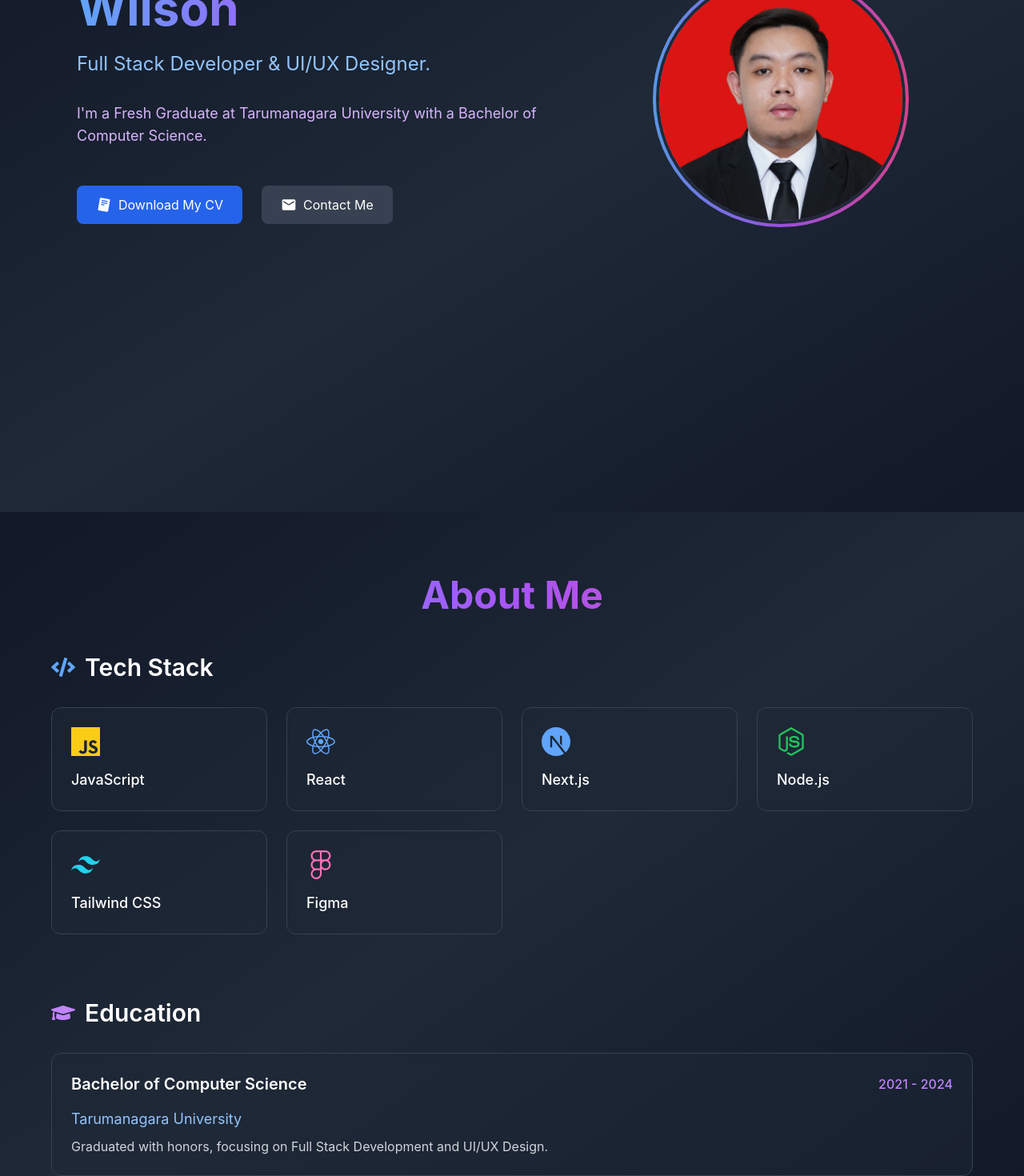
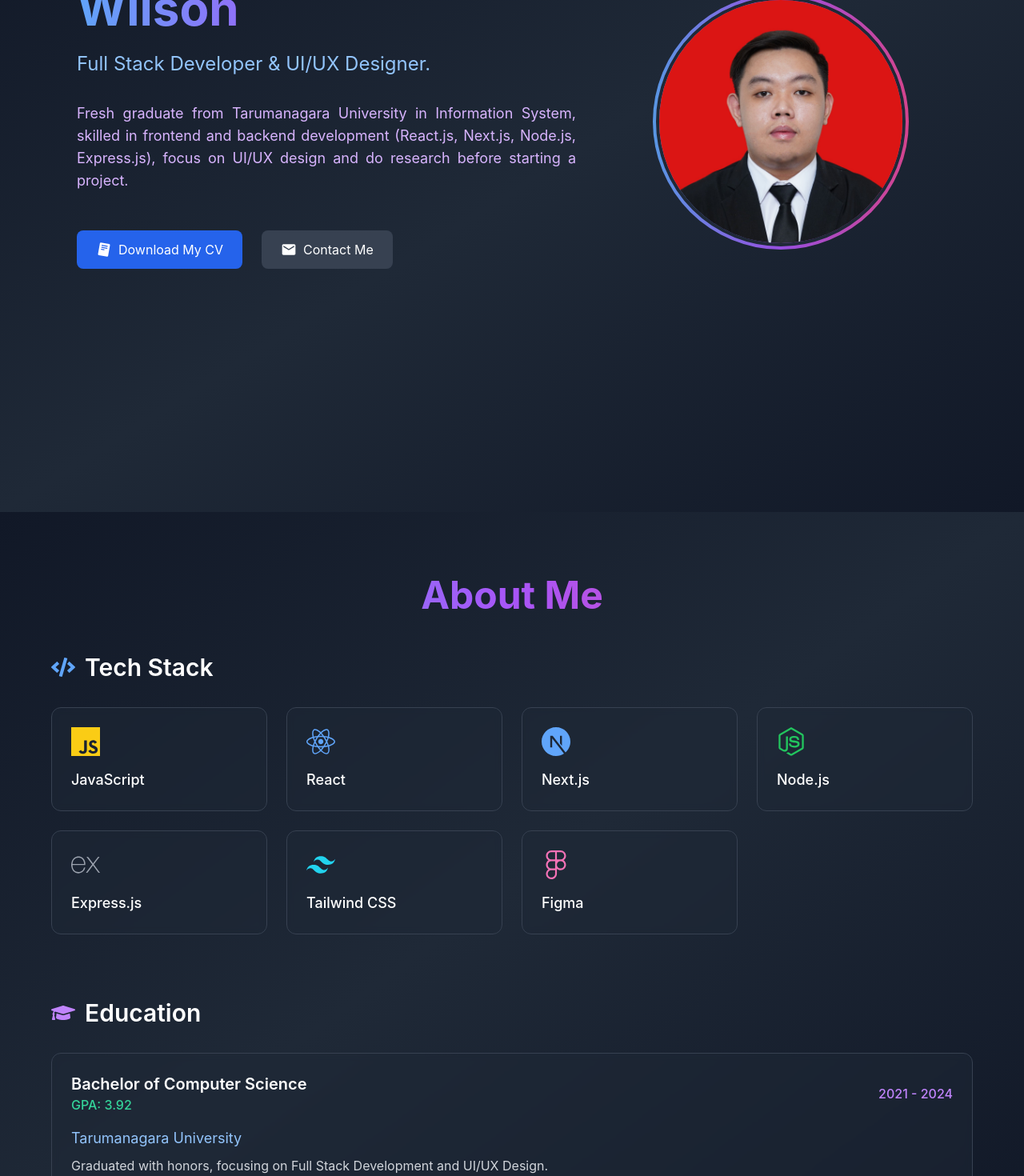
Before and after one commit to prancerss/ferry-porto, a React (Create React App) app: page / in a window 1280 px wide. Shown: the part 160-1630 px from the top of the page at 80% size. Built offline with nearby package versions, Linux system fonts and the light colour scheme.

Commit message:
fixing CV and home page

```diff
--- a/src/components/aboutme.js
+++ b/src/components/aboutme.js
@@ -1,6 +1,6 @@
 import React from 'react';
 import { FaCode, FaGraduationCap, FaReact, FaNodeJs, FaDatabase, FaFigma } from 'react-icons/fa';
-import { SiTailwindcss, SiJavascript, SiNextdotjs } from 'react-icons/si';
+import { SiTailwindcss, SiJavascript, SiNextdotjs, SiExpress } from 'react-icons/si';
 
 const AboutMe = () => {
   const techStack = [
@@ -8,9 +8,9 @@ const AboutMe = () => {
     { name: 'React', icon: FaReact, color: 'text-blue-400' },
     { name: 'Next.js', icon: SiNextdotjs, color: 'text-blue-400' },
     { name: 'Node.js', icon: FaNodeJs, color: 'text-green-500' },
+    { name: 'Express.js', icon: SiExpress, color: 'text-gray-400' },
     { name: 'Tailwind CSS', icon: SiTailwindcss, color: 'text-cyan-400' },
     { name: 'Figma', icon: FaFigma, color: 'text-pink-400' },
-
   ];
 
   const education = [
@@ -18,6 +18,7 @@ const AboutMe = () => {
       degree: 'Bachelor of Computer Science',
       institution: 'Tarumanagara University',
       year: '2021 - 2024',
+      gpa: '3.92',
       description: 'Graduated with honors, focusing on Full Stack Development and UI/UX Design.'
     }
   ];
@@ -62,7 +63,10 @@ const AboutMe = () => {
                 className="bg-gray-800/50 backdrop-blur-sm p-6 rounded-xl border border-gray-700 hover:border-purple-500 transition-all duration-300"
               >
                 <div className="flex flex-col md:flex-row md:items-center md:justify-between mb-4">
-                  <h4 className="text-xl font-semibold text-white mb-2 md:mb-0">{edu.degree}</h4>
+                  <div>
+                    <h4 className="text-xl font-semibold text-white mb-2 md:mb-0">{edu.degree}</h4>
+                    <p className="text-emerald-400 font-medium">GPA: {edu.gpa}</p>
+                  </div>
                   <span className="text-purple-400 font-medium">{edu.year}</span>
                 </div>
                 <p className="text-lg text-blue-300 mb-2">{edu.institution}</p>
--- a/src/components/home.js
+++ b/src/components/home.js
@@ -12,11 +12,11 @@ const Home = () => {
           <div className="text-left animate-fade-in md:w-3/5">
             <h1 className="text-5xl md:text-6xl font-bold mb-6 animate-slide-up bg-gradient-to-r from-blue-400 via-purple-500 to-pink-500 text-transparent bg-clip-text">Hello, I'm Ferry Wilson</h1>
             <p className="text-xl md:text-2xl text-blue-300 mb-8 animate-slide-up delay-100">Full Stack Developer & UI/UX Designer.</p>
-            <p className="text-lg text-purple-300 max-w-2xl mb-12 animate-slide-up delay-200">
-              I'm a Fresh Graduate at Tarumanagara University with a Bachelor of Computer Science.
+            <p className="text-lg text-purple-300 max-w-2xl mb-12 animate-slide-up delay-200 text-justify">
+            Fresh graduate from Tarumanagara University in Information System, skilled in frontend and backend development (React.js, Next.js, Node.js, Express.js), focus on UI/UX design and do research before starting a project.
             </p>
             <div className="flex gap-6 mb-12 animate-slide-up delay-300">
-              <a href={"/assets/CV.pdf"} target="_blank" rel="noopener noreferrer"
+              <a href={"/assets/CV FERRY WILSON.pdf"} target="_blank" rel="noopener noreferrer"
                  className="px-6 py-3 bg-blue-600 text-white rounded-lg hover:bg-blue-700 transition duration-300 flex items-center gap-2">
                 <PiReadCvLogoFill className='w-5 h-5'/> Download My CV
               </a>
```
Also changed, not shown: 2 other files (tests, documents, lock files or other folders).
